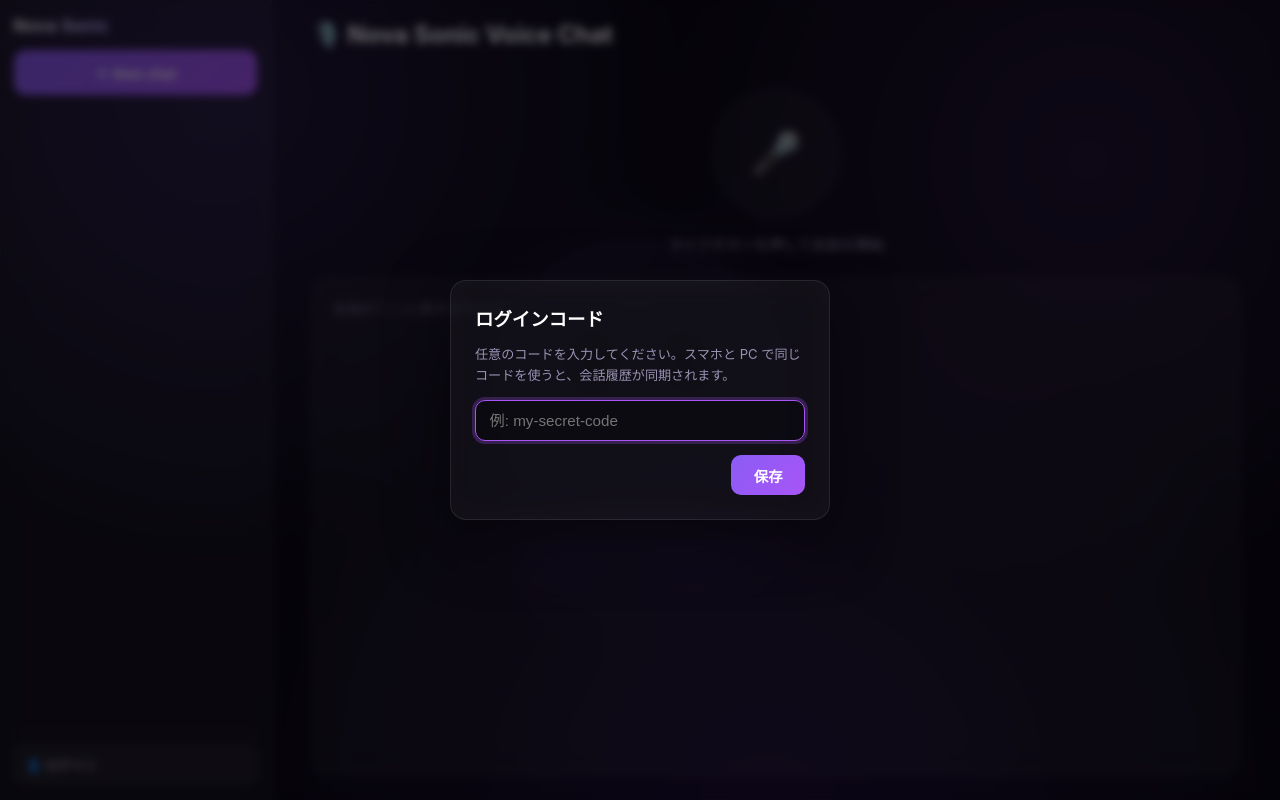
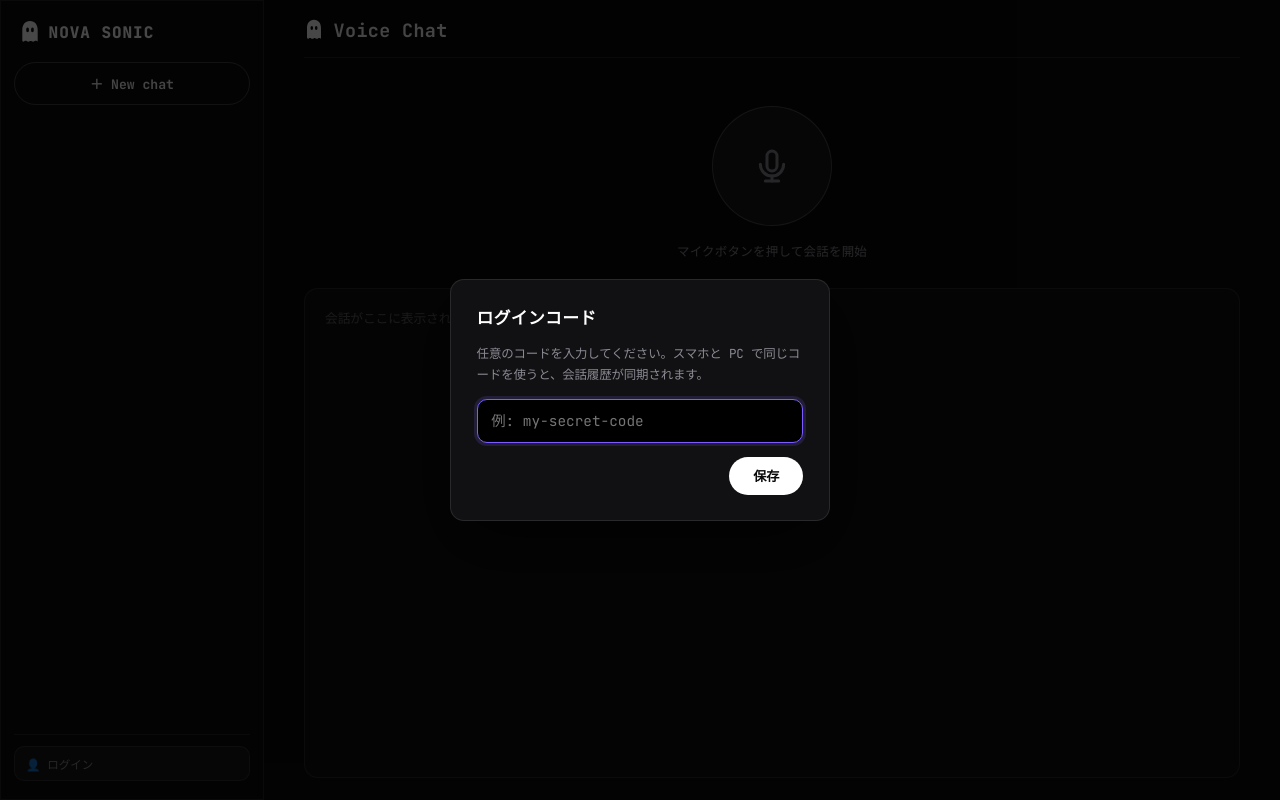
Before and after one commit to kosukiar/aichat2, a website built with Vite: page nova-sonic-app/index.html in a window 1280 px wide. Built offline with nearby package versions, Linux system fonts and the light colour scheme; no server answers.

Commit message:
Restyle UI toward kiro.dev: black + monospace + purple, ghost as logo
- Remove the floating background ghost; use a white kiro-style ghost SVG as
  the header/sidebar brand logo instead
- JetBrains Mono typography, near-black background, vivid purple accent
- Pill buttons (white primary), flat panels with subtle borders
- Replace emoji mic with an SVG mic icon

```diff
--- a/nova-sonic-app/index.html
+++ b/nova-sonic-app/index.html
@@ -1,10 +1,17 @@
 <!doctype html>
-<html lang="en">
+<html lang="ja">
   <head>
     <meta charset="UTF-8" />
     <link rel="icon" type="image/svg+xml" href="/favicon.svg" />
     <meta name="viewport" content="width=device-width, initial-scale=1.0" />
-    <title>Nova Sonic Voice Chat</title>
+    <meta name="theme-color" content="#0a0a0b" />
+    <link rel="preconnect" href="https://fonts.googleapis.com" />
+    <link rel="preconnect" href="https://fonts.gstatic.com" crossorigin />
+    <link
+      href="https://fonts.googleapis.com/css2?family=JetBrains+Mono:wght@400;500;700;800&display=swap"
+      rel="stylesheet"
+    />
+    <title>Nova Sonic</title>
   </head>
   <body>
     <div id="app"></div>
--- a/nova-sonic-app/src/ghost.ts
+++ b/nova-sonic-app/src/ghost.ts
@@ -1,36 +1,25 @@
-// Kiro-style ghost mascot as an inline SVG. Rendered into the background,
-// low opacity, pointer-events:none — purely decorative (aria-hidden by caller).
+// White "Kiro-style" ghost mark, used as the brand LOGO in the header
+// (not a background decoration). Recreated as a plain SVG to match the look
+// of kiro.dev's ghost — a rounded white body with a scalloped bottom and two
+// tall black eyes. `currentColor` drives the body so it can be themed.
 export function ghostSvg(): string {
   return `
-  <svg viewBox="0 0 220 260" fill="none" xmlns="http://www.w3.org/2000/svg" class="ghost-svg" focusable="false">
-    <defs>
-      <radialGradient id="ghostBody" cx="50%" cy="38%" r="70%">
-        <stop offset="0%" stop-color="#c4a8ff" />
-        <stop offset="55%" stop-color="#8b5cf6" />
-        <stop offset="100%" stop-color="#5b21b6" />
-      </radialGradient>
-      <filter id="ghostGlow" x="-40%" y="-40%" width="180%" height="180%">
-        <feGaussianBlur stdDeviation="10" result="b" />
-        <feMerge>
-          <feMergeNode in="b" />
-          <feMergeNode in="SourceGraphic" />
-        </feMerge>
-      </filter>
-    </defs>
-    <g filter="url(#ghostGlow)">
-      <path
-        d="M40 130 A70 70 0 0 1 180 130
-           L180 215
-           C173 202 160 202 152 215
-           C144 228 128 228 120 215
-           C112 202 96 202 88 215
-           C80 228 64 228 56 215
-           C48 202 40 205 40 205 Z"
-        fill="url(#ghostBody)" />
-      <ellipse cx="88" cy="120" rx="12" ry="16" fill="#1a0b2e" />
-      <ellipse cx="132" cy="120" rx="12" ry="16" fill="#1a0b2e" />
-      <circle cx="92" cy="114" r="4" fill="#fff" opacity="0.9" />
-      <circle cx="136" cy="114" r="4" fill="#fff" opacity="0.9" />
-    </g>
+  <svg viewBox="0 0 100 108" fill="none" xmlns="http://www.w3.org/2000/svg" class="ghost-svg" focusable="false" aria-hidden="true">
+    <path
+      d="M50 4
+         C27 4 15 22 15 45
+         L15 93
+         C15 98 20 100 24 97
+         C28 94 32 94 36 97
+         C40 100 44 100 48 97
+         C51 94.5 55 94.5 58 97
+         C62 100 66 100 70 97
+         C74 94 78 94 82 97
+         C85.5 99.6 85 94 85 92
+         L85 45
+         C85 22 73 4 50 4 Z"
+      fill="currentColor" />
+    <ellipse cx="39" cy="45" rx="6.5" ry="10.5" fill="#0b0b0f" />
+    <ellipse cx="61" cy="45" rx="6.5" ry="10.5" fill="#0b0b0f" />
   </svg>`;
 }
--- a/nova-sonic-app/src/main.ts
+++ b/nova-sonic-app/src/main.ts
@@ -26,12 +26,10 @@ if (!WS_URL) {
 // Layout
 // ---------------------------------------------------------------------------
 app.innerHTML = `
-  <div class="bg-ghost" aria-hidden="true">${ghostSvg()}</div>
-
   <div class="layout">
     <aside class="sidebar glass" id="sidebar" aria-label="サイドバー">
       <div class="sidebar-head">
-        <span class="brand">Nova&nbsp;Sonic</span>
+        <span class="brand"><span class="brand-logo">${ghostSvg()}</span>Nova&nbsp;Sonic</span>
         <button class="icon-btn close-drawer" id="closeDrawerBtn" aria-label="メニューを閉じる">✕</button>
       </div>
       <button class="new-chat" id="newChatBtn">＋ New chat</button>
@@ -46,11 +44,12 @@ app.innerHTML = `
     <main class="main">
       <header class="topbar">
         <button class="icon-btn hamburger" id="hamburgerBtn" aria-label="メニューを開く">☰</button>
-        <h1>🎙️ Nova Sonic Voice Chat</h1>
+        <span class="brand-logo topbar-logo">${ghostSvg()}</span>
+        <h1>Voice Chat</h1>
       </header>
 
       <section class="stage">
-        <button class="mic-button" id="micBtn" aria-label="マイクのオン・オフ切り替え">🎤</button>
+        <button class="mic-button" id="micBtn" aria-label="マイクのオン・オフ切り替え"><svg viewBox="0 0 24 24" width="40" height="40" fill="none" stroke="currentColor" stroke-width="1.8" stroke-linecap="round" stroke-linejoin="round" aria-hidden="true"><rect x="9" y="3" width="6" height="12" rx="3"/><path d="M5 11a7 7 0 0 0 14 0"/><line x1="12" y1="18" x2="12" y2="21"/><line x1="8" y1="21" x2="16" y2="21"/></svg></button>
         <div id="status">マイクボタンを押して会話を開始</div>
       </section>
 
--- a/nova-sonic-app/src/style.css
+++ b/nova-sonic-app/src/style.css
@@ -1,14 +1,20 @@
 :root {
-  --bg: #08070d;
-  --panel: rgba(255, 255, 255, 0.045);
-  --panel-border: rgba(255, 255, 255, 0.09);
-  --text: #e7e3f2;
-  --text-dim: #9a92b3;
-  --accent: #a855f7;
-  --accent-soft: #8b5cf6;
-  --accent-glow: rgba(168, 85, 247, 0.45);
-  --danger: #f87171;
-  --radius: 16px;
+  --bg: #0a0a0b;
+  --bg-elev: #111113;
+  --panel: #101012;
+  --panel-2: #16161a;
+  --border: rgba(255, 255, 255, 0.1);
+  --border-strong: rgba(255, 255, 255, 0.22);
+  --text: #f4f4f5;
+  --muted: #8a8a93;
+  --accent: #7c5cff;
+  --accent-hover: #9a80ff;
+  --accent-soft: rgba(124, 92, 255, 0.16);
+  --danger: #ff5d5d;
+  --radius: 14px;
+  --pill: 999px;
+  --mono: "JetBrains Mono", ui-monospace, SFMono-Regular, "SF Mono", Menlo,
+    Consolas, monospace;
 }
 
 * {
@@ -23,113 +29,92 @@ body {
 }
 
 body {
-  font-family: -apple-system, BlinkMacSystemFont, "Segoe UI", Roboto, sans-serif;
+  font-family: var(--mono);
   color: var(--text);
   background: var(--bg);
-  /* Subtle purple/violet radial gradients over near-black. */
-  background-image:
-    radial-gradient(60vw 60vw at 18% 12%, rgba(139, 92, 246, 0.18), transparent 60%),
-    radial-gradient(55vw 55vw at 85% 20%, rgba(168, 85, 247, 0.14), transparent 62%),
-    radial-gradient(70vw 70vw at 60% 100%, rgba(91, 33, 182, 0.2), transparent 60%);
-  background-attachment: fixed;
   overflow: hidden;
+  -webkit-font-smoothing: antialiased;
+  letter-spacing: -0.01em;
 }
 
 #app {
   height: 100vh;
 }
 
+/* Flat panels (kiro is flat-on-black, not glassy) */
 .glass {
   background: var(--panel);
-  border: 1px solid var(--panel-border);
-  backdrop-filter: blur(16px) saturate(120%);
-  -webkit-backdrop-filter: blur(16px) saturate(120%);
-}
-
-/* ---------- Background ghost ---------- */
-.bg-ghost {
-  position: fixed;
-  inset: 0;
-  display: flex;
-  align-items: center;
-  justify-content: center;
-  z-index: 0;
-  pointer-events: none;
-}
-
-.ghost-svg {
-  width: min(46vw, 460px);
-  height: auto;
-  opacity: 0.1;
-  filter: drop-shadow(0 0 60px var(--accent-glow));
-  animation: bob 7s ease-in-out infinite;
-  transform-origin: center;
-}
-
-@keyframes bob {
-  0%,
-  100% {
-    transform: translateY(0) rotate(-1deg);
-  }
-  50% {
-    transform: translateY(-26px) rotate(1deg);
-  }
+  border: 1px solid var(--border);
 }
 
 /* ---------- Layout ---------- */
 .layout {
-  position: relative;
-  z-index: 1;
   display: flex;
   height: 100vh;
 }
 
 /* ---------- Sidebar ---------- */
 .sidebar {
-  width: 272px;
+  width: 264px;
   flex-shrink: 0;
   display: flex;
   flex-direction: column;
-  padding: 1rem 0.85rem;
-  gap: 0.85rem;
-  border-radius: 0;
-  border-top: none;
-  border-bottom: none;
-  border-left: none;
+  padding: 1.1rem 0.8rem;
+  gap: 0.9rem;
+  background: #0c0c0e;
+  border-right: 1px solid var(--border);
 }
 
 .sidebar-head {
   display: flex;
   align-items: center;
   justify-content: space-between;
+  padding: 0.1rem 0.3rem 0.2rem;
 }
 
 .brand {
-  font-size: 1.05rem;
-  font-weight: 700;
-  letter-spacing: 0.02em;
-  background: linear-gradient(90deg, #fff, #c4a8ff);
-  -webkit-background-clip: text;
-  background-clip: text;
-  -webkit-text-fill-color: transparent;
+  display: flex;
+  align-items: center;
+  gap: 0.5rem;
+  font-size: 1rem;
+  font-weight: 800;
+  letter-spacing: 0.06em;
+  text-transform: uppercase;
+  color: #fff;
+}
+
+.brand-logo {
+  display: inline-flex;
+  color: #fff; /* drives the ghost body via currentColor */
+}
+
+.brand-logo .ghost-svg {
+  width: 22px;
+  height: auto;
+}
+
+.topbar-logo .ghost-svg {
+  width: 20px;
 }
 
 .new-chat {
   width: 100%;
   padding: 0.7rem 1rem;
-  border-radius: 12px;
-  border: 1px solid var(--panel-border);
-  background: linear-gradient(135deg, var(--accent-soft), var(--accent));
-  color: #fff;
-  font-size: 0.9rem;
+  border-radius: var(--pill);
+  border: 1px solid var(--border-strong);
+  background: transparent;
+  color: var(--text);
+  font-family: var(--mono);
+  font-size: 0.82rem;
   font-weight: 600;
   cursor: pointer;
-  transition: transform 0.15s ease, box-shadow 0.2s ease;
+  transition: background 0.15s ease, border-color 0.15s ease, color 0.15s ease;
 }
 
 .new-chat:hover {
-  transform: translateY(-1px);
-  box-shadow: 0 6px 22px var(--accent-glow);
+  background: var(--accent);
+  border-color: var(--accent);
+  color: #fff;
 }
 
 .session-list {
@@ -137,7 +122,7 @@ body {
   overflow-y: auto;
   display: flex;
   flex-direction: column;
-  gap: 0.3rem;
+  gap: 0.15rem;
   margin: 0 -0.2rem;
   padding: 0 0.2rem;
 }
@@ -146,7 +131,7 @@ body {
   display: flex;
   align-items: center;
   border-radius: 10px;
-  transition: background 0.15s ease;
+  transition: background 0.12s ease;
 }
 
 .session-item:hover {
@@ -154,8 +139,8 @@ body {
 }
 
 .session-item.active {
-  background: rgba(168, 85, 247, 0.16);
-  box-shadow: inset 0 0 0 1px rgba(168, 85, 247, 0.4);
+  background: var(--accent-soft);
+  box-shadow: inset 0 0 0 1px rgba(124, 92, 255, 0.45);
 }
 
 .session-title {
@@ -164,7 +149,8 @@ body {
   background: none;
   border: none;
   color: var(--text);
-  font-size: 0.85rem;
+  font-family: var(--mono);
+  font-size: 0.8rem;
   padding: 0.55rem 0.6rem;
   cursor: pointer;
   white-space: nowrap;
@@ -175,14 +161,14 @@ body {
 .session-del {
   background: none;
   border: none;
-  color: var(--text-dim);
-  font-size: 1rem;
+  color: var(--muted);
+  font-size: 0.95rem;
   line-height: 1;
-  padding: 0.4rem 0.6rem;
+  padding: 0.4rem 0.55rem;
   cursor: pointer;
   border-radius: 8px;
   opacity: 0;
-  transition: opacity 0.15s ease, color 0.15s ease;
+  transition: opacity 0.12s ease, color 0.12s ease;
 }
 
 .session-item:hover .session-del {
@@ -194,23 +180,24 @@ body {
 }
 
 .session-empty {
-  color: var(--text-dim);
-  font-size: 0.8rem;
+  color: var(--muted);
+  font-size: 0.75rem;
   padding: 0.6rem;
   text-align: center;
 }
 
 .sidebar-foot {
-  border-top: 1px solid var(--panel-border);
+  border-top: 1px solid var(--border);
   padding-top: 0.7rem;
 }
 
 .user-chip {
   width: 100%;
-  background: rgba(255, 255, 255, 0.05);
-  border: 1px solid var(--panel-border);
-  color: var(--text);
-  font-size: 0.8rem;
+  background: var(--panel-2);
+  border: 1px solid var(--border);
+  color: var(--muted);
+  font-family: var(--mono);
+  font-size: 0.72rem;
   padding: 0.55rem 0.7rem;
   border-radius: 10px;
   cursor: pointer;
@@ -218,11 +205,12 @@ body {
   white-space: nowrap;
   overflow: hidden;
   text-overflow: ellipsis;
-  transition: border-color 0.15s ease;
+  transition: border-color 0.15s ease, color 0.15s ease;
 }
 
 .user-chip:hover {
   border-color: var(--accent);
+  color: var(--text);
 }
 
 /* ---------- Main ---------- */
@@ -231,19 +219,26 @@ body {
   min-width: 0;
   display: flex;
   flex-direction: column;
-  padding: 1.25rem clamp(1rem, 4vw, 2.5rem) 1.5rem;
+  padding: 1.1rem clamp(1rem, 4vw, 2.5rem) 1.4rem;
   gap: 1rem;
 }
 
 .topbar {
   display: flex;
   align-items: center;
-  gap: 0.75rem;
+  gap: 0.6rem;
+  border-bottom: 1px solid var(--border);
+  padding-bottom: 0.9rem;
 }
 
 .topbar h1 {
-  font-size: clamp(1.1rem, 2.5vw, 1.5rem);
+  font-size: clamp(0.95rem, 2vw, 1.15rem);
   font-weight: 700;
+  letter-spacing: 0.02em;
+  color: var(--text);
+}
+
+.topbar-logo {
   color: #fff;
 }
 
@@ -251,7 +246,7 @@ body {
   background: none;
   border: none;
   color: var(--text);
-  font-size: 1.25rem;
+  font-size: 1.15rem;
   cursor: pointer;
   line-height: 1;
   padding: 0.35rem;
@@ -272,61 +267,58 @@ body {
   flex-direction: column;
   align-items: center;
   gap: 1rem;
-  padding: 1.5rem 0 0.5rem;
+  padding: 2rem 0 0.75rem;
 }
 
 .mic-button {
-  width: 128px;
-  height: 128px;
+  width: 120px;
+  height: 120px;
   border-radius: 50%;
-  border: 1px solid var(--panel-border);
-  background: var(--panel);
-  backdrop-filter: blur(12px);
-  -webkit-backdrop-filter: blur(12px);
-  color: var(--text-dim);
-  font-size: 2.6rem;
+  border: 1px solid var(--border-strong);
+  background: var(--panel-2);
+  color: var(--muted);
   cursor: pointer;
-  transition: all 0.25s ease;
+  transition: all 0.22s ease;
   display: flex;
   align-items: center;
   justify-content: center;
-  box-shadow: 0 0 0 0 var(--accent-glow);
 }
 
 .mic-button:hover {
   border-color: var(--accent);
   color: #fff;
-  box-shadow: 0 0 34px var(--accent-glow);
+  box-shadow: 0 0 0 6px var(--accent-soft);
 }
 
 .mic-button.active {
-  border-color: var(--danger);
+  border-color: var(--accent);
   color: #fff;
-  background: rgba(248, 113, 113, 0.14);
-  animation: pulse 1.5s infinite;
+  background: var(--accent-soft);
+  animation: pulse 1.6s infinite;
 }
 
 .mic-button.connecting {
-  border-color: #fbbf24;
-  color: #fbbf24;
+  border-color: #e0b341;
+  color: #e0b341;
   cursor: wait;
 }
 
 @keyframes pulse {
   0%,
   100% {
-    box-shadow: 0 0 0 0 rgba(248, 113, 113, 0.35);
+    box-shadow: 0 0 0 0 rgba(124, 92, 255, 0.4);
   }
   50% {
-    box-shadow: 0 0 0 22px rgba(248, 113, 113, 0);
+    box-shadow: 0 0 0 20px rgba(124, 92, 255, 0);
   }
 }
 
 #status {
-  font-size: 0.9rem;
-  color: var(--text-dim);
+  font-size: 0.78rem;
+  color: var(--muted);
   min-height: 1.4em;
   text-align: center;
+  letter-spacing: 0.02em;
 }
 
 #transcript {
@@ -334,38 +326,39 @@ body {
   min-height: 0;
   overflow-y: auto;
   background: var(--panel);
-  border: 1px solid var(--panel-border);
-  backdrop-filter: blur(16px);
-  -webkit-backdrop-filter: blur(16px);
+  border: 1px solid var(--border);
   border-radius: var(--radius);
   padding: 1.1rem 1.25rem;
-  font-size: 0.9rem;
-  line-height: 1.65;
+  font-size: 0.85rem;
+  line-height: 1.7;
 }
 
 #transcript:empty::before {
   content: "会話がここに表示されます";
-  color: var(--text-dim);
-  opacity: 0.7;
+  color: var(--muted);
+  opacity: 0.65;
+  font-size: 0.8rem;
 }
 
 .msg {
-  margin-bottom: 0.55rem;
-  padding: 0.35rem 0;
+  margin-bottom: 0.5rem;
 }
 
 .msg.user {
-  color: #c4a8ff;
+  color: var(--text);
 }
 
 .msg.assistant {
-  color: #7dd3fc;
+  color: var(--accent-hover);
 }
 
 .msg .label {
   font-weight: 700;
-  margin-right: 0.35rem;
-  opacity: 0.85;
+  margin-right: 0.4rem;
+  opacity: 0.7;
+  text-transform: uppercase;
+  font-size: 0.72rem;
+  letter-spacing: 0.05em;
 }
 
 /* ---------- Scrim (mobile drawer backdrop) ---------- */
@@ -373,8 +366,7 @@ body {
   display: none;
   position: fixed;
   inset: 0;
-  background: rgba(4, 3, 8, 0.55);
-  backdrop-filter: blur(2px);
+  background: rgba(0, 0, 0, 0.6);
   z-index: 5;
 }
 
@@ -390,8 +382,7 @@ body {
   display: flex;
   align-items: center;
   justify-content: center;
-  background: rgba(4, 3, 8, 0.6);
-  backdrop-filter: blur(4px);
+  background: rgba(0, 0, 0, 0.72);
   padding: 1.25rem;
 }
 
@@ -403,38 +394,43 @@ body {
   width: 100%;
   max-width: 380px;
   border-radius: var(--radius);
-  padding: 1.5rem;
+  padding: 1.6rem;
   display: flex;
   flex-direction: column;
   gap: 0.85rem;
-  box-shadow: 0 20px 60px rgba(0, 0, 0, 0.5);
+  background: var(--bg-elev);
+  border: 1px solid var(--border);
+  box-shadow: 0 24px 70px rgba(0, 0, 0, 0.6);
 }
 
 .modal h2 {
-  font-size: 1.15rem;
+  font-size: 1.05rem;
+  font-weight: 800;
+  letter-spacing: 0.02em;
   color: #fff;
 }
 
 .modal-desc {
-  font-size: 0.82rem;
-  color: var(--text-dim);
-  line-height: 1.6;
+  font-size: 0.78rem;
+  color: var(--muted);
+  line-height: 1.7;
 }
 
 .login-input {
   width: 100%;
-  padding: 0.7rem 0.85rem;
+  padding: 0.72rem 0.85rem;
   border-radius: 10px;
-  border: 1px solid var(--panel-border);
-  background: rgba(0, 0, 0, 0.25);
+  border: 1px solid var(--border);
+  background: #000;
   color: var(--text);
-  font-size: 0.95rem;
+  font-family: var(--mono);
+  font-size: 0.9rem;
 }
 
 .login-input:focus {
   outline: none;
   border-color: var(--accent);
-  box-shadow: 0 0 0 3px rgba(168, 85, 247, 0.25);
+  box-shadow: 0 0 0 3px var(--accent-soft);
 }
 
 .modal-actions {
@@ -442,29 +438,28 @@ body {
   justify-content: flex-end;
 }
 
+/* White pill primary button (kiro "Download" style) */
 .btn-primary {
-  padding: 0.6rem 1.4rem;
-  border-radius: 10px;
+  padding: 0.6rem 1.5rem;
+  border-radius: var(--pill);
   border: none;
-  background: linear-gradient(135deg, var(--accent-soft), var(--accent));
-  color: #fff;
-  font-size: 0.9rem;
-  font-weight: 600;
+  background: #fff;
+  color: #0a0a0b;
+  font-family: var(--mono);
+  font-size: 0.82rem;
+  font-weight: 700;
   cursor: pointer;
-  transition: box-shadow 0.2s ease, transform 0.15s ease;
+  transition: transform 0.15s ease, opacity 0.15s ease;
 }
 
 .btn-primary:hover {
   transform: translateY(-1px);
-  box-shadow: 0 6px 22px var(--accent-glow);
+  opacity: 0.9;
 }
 
 /* ---------- Responsive: sidebar becomes a drawer ---------- */
 @media (max-width: 768px) {
-  .hamburger {
-    display: inline-flex;
-  }
-
+  .hamburger,
   .close-drawer {
     display: inline-flex;
   }
@@ -474,17 +469,16 @@ body {
     top: 0;
     left: 0;
     bottom: 0;
-    width: min(80vw, 300px);
+    width: min(82vw, 300px);
     z-index: 10;
     transform: translateX(-100%);
     transition: transform 0.25s ease;
-    border-right: 1px solid var(--panel-border);
-    background: rgba(16, 12, 26, 0.92);
+    background: #0c0c0e;
   }
 
   .sidebar.open {
     transform: translateX(0);
-    box-shadow: 0 0 60px rgba(0, 0, 0, 0.6);
+    box-shadow: 0 0 70px rgba(0, 0, 0, 0.7);
   }
 
   .main {
@@ -492,8 +486,7 @@ body {
   }
 
   .mic-button {
-    width: 112px;
-    height: 112px;
-    font-size: 2.3rem;
+    width: 108px;
+    height: 108px;
   }
 }
```
